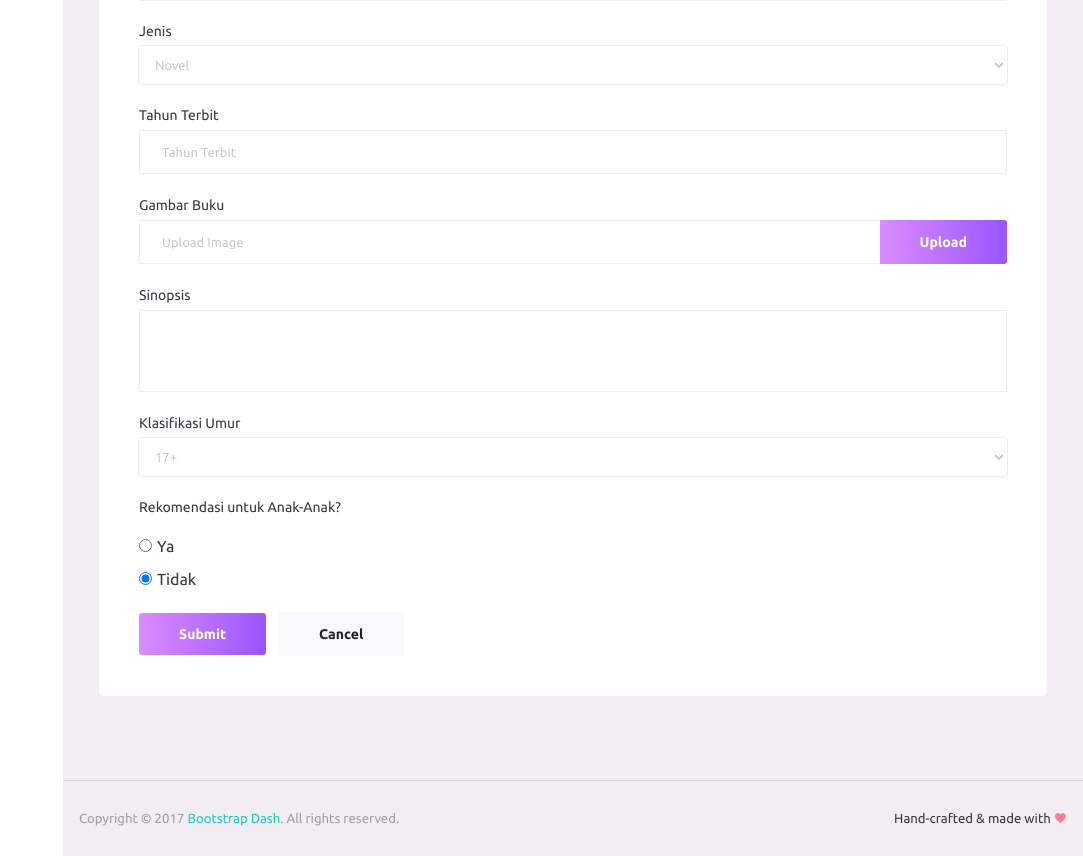
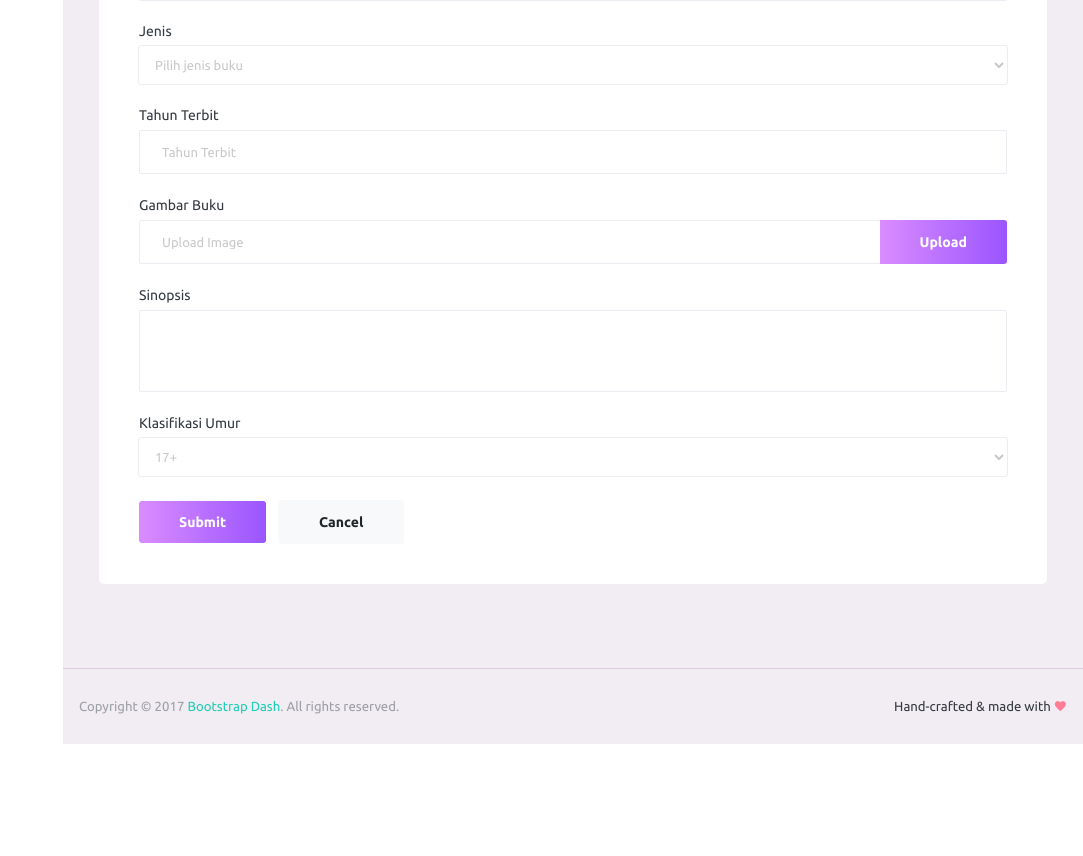
Before and after one commit to briant24/markiba, a PHP site: page /admin/pages/buku/tambah_buku.php in a window 1280 px wide. Shown: the part 721-1577 px from the top of the page, without its empty margins (197-1280 px from the left). After the commit the page ends 1465 px from the top, so only its background shows below. Run offline with PHP 8.4, Linux system fonts and the light colour scheme; the visitor is signed in with stand-in values (Sample User, id 1); data that the repository does not hold is empty; some libraries are stand-ins or nearby versions.

Commit message:
Feature: Drop Bahasa & Rekomendasi Drop bahasa & make jenis dynamically by category

```diff
--- a/admin/pages/buku/proses_tambah_buku.php
+++ b/admin/pages/buku/proses_tambah_buku.php
@@ -8,20 +8,18 @@ $nama_penulis = mysqli_real_escape_string($conn, $_POST['nama_penulis']);
 $tahun_terbit = mysqli_real_escape_string($conn, $_POST['tahun_terbit']);
 $id_kategori = mysqli_real_escape_string($conn, $_POST['id_kategori']);
 $jenis_buku = mysqli_real_escape_string($conn, $_POST['jenis_buku']);
-$id_bahasa = mysqli_real_escape_string($conn, $_POST['id_bahasa']);
 $sinopsis = mysqli_real_escape_string($conn, $_POST['sinopsis']);
 $isbn = mysqli_real_escape_string($conn, $_POST['ISBN']);
 $penerbit = mysqli_real_escape_string($conn, $_POST['id_penerbit']);
 $klasifikasi = mysqli_real_escape_string($conn, $_POST['klasifikasi']);
-$rekomendasi_anak = isset($_POST['rekomendasi_anak']) ? $_POST['rekomendasi_anak'] : 0;
 
 // Tangkap data file gambar
 $gambar = $_FILES['gambar']['tmp_name'];
 $gambar_content = addslashes(file_get_contents($gambar));
 
 // Query SQL untuk menambah data buku
-$sql = "INSERT INTO buku (ISBN, judul_buku, nama_penulis, tahun_terbit, id_kategori, gambar, sinopsis, jenis_buku, klasifikasi, rekomendasi_anak, bahasa, penerbit)
-        VALUES ('$isbn', '$judul_buku', '$nama_penulis', '$tahun_terbit', '$id_kategori', '$gambar_content', '$sinopsis', '$jenis_buku', '$klasifikasi', '$rekomendasi_anak', '$id_bahasa', '$penerbit')";
+$sql = "INSERT INTO buku (ISBN, judul_buku, nama_penulis, tahun_terbit, id_kategori, gambar, sinopsis, jenis_buku, klasifikasi, penerbit)
+        VALUES ('$isbn', '$judul_buku', '$nama_penulis', '$tahun_terbit', '$id_kategori', '$gambar_content', '$sinopsis', '$jenis_buku', '$klasifikasi', '$penerbit')";
 
 // Eksekusi query
 if (mysqli_query($conn, $sql)) {
--- a/admin/pages/buku/tambah_buku.php
+++ b/admin/pages/buku/tambah_buku.php
@@ -24,6 +24,46 @@ if (!isset($_SESSION['username'])) {
   <link rel="stylesheet" href="../../css/style.css">
   <!-- endinject -->
   <link rel="shortcut icon" href="../../images/Markiba.png" />
+  <script>
+    document.addEventListener("DOMContentLoaded", function() {
+    // Fungsi untuk mengubah opsi dropdown "Jenis Buku" berdasarkan pilihan "Kategori"
+    function updateJenisBuku() {
+        var kategoriSelect = document.getElementById("id_kategori");
+        var jenisBukuSelect = document.getElementById("jenis_buku");
+
+        // Hapus semua opsi terlebih dahulu
+        jenisBukuSelect.innerHTML = '';
+
+        // Ambil nilai yang dipilih dari dropdown "Kategori"
+        var selectedKategori = kategoriSelect.value;
+        // Tambahkan opsi berdasarkan nilai yang dipilih
+        switch (selectedKategori) {
+            case "1":
+                jenisBukuSelect.options.add(new Option("Novel", "Novel"));
+                jenisBukuSelect.options.add(new Option("Puisi", "Puisi"));
+                break;
+            case "2":
+                jenisBukuSelect.options.add(new Option("Pengembangan Diri", "Pengembangan Diri"));
+                break;
+            case "3":
+                jenisBukuSelect.options.add(new Option("Sejarah Umum", "Sejarah Umum"));
+                break;
+            case "8":
+                jenisBukuSelect.options.add(new Option("Cerita Rakyat", "Cerita Rakyat"));
+                jenisBukuSelect.options.add(new Option("Cerpen", "Cerpen"));
+                jenisBukuSelect.options.add(new Option("Dongeng", "Dongeng"));
+                jenisBukuSelect.options.add(new Option("Fabel", "Fabel"));
+                break;
+            default:
+                jenisBukuSelect.options.add(new Option("Pilih jenis buku", ""));
+        }
+    }
+    document.getElementById("id_kategori").addEventListener("change", updateJenisBuku);
+    updateJenisBuku();  // Call the function initially
+});
+
+</script>
+
 </head>
 <body>
   <div class="container-scroller">
@@ -115,9 +155,7 @@ if (!isset($_SESSION['username'])) {
                             <div class="form-group">
                                 <label for="jenis_buku">Jenis</label>
                                 <select class="form-control" id="jenis_buku" name="jenis_buku" required>
-                                  <option value="Novel">Novel</option>
-                                  <option value="Psikologi">Psikologi</option>
-                                  <option value="Sejarah">Sejarah</option>
+
                                 </select>
                             </div>
                             <div class="form-group">
@@ -145,15 +183,6 @@ if (!isset($_SESSION['username'])) {
                                   <option value="10">10+</option>
                                   <option value="0">Semua Umur</option>
                                 </select>
-                            </div>
-                            <div class="form-group">
-                              <label>Rekomendasi untuk Anak-Anak?</label><br>
-                              <div class="form-check form-check-inline">
-                                  <input class="form-check-input" type="radio" name="rekomendasi_anak" id="rekomendasi_anak_ya" value="1">Ya
-                              </div>
-                              <div class="form-check form-check-inline">
-                                  <input class="form-check-input" type="radio" name="rekomendasi_anak" id="rekomendasi_anak_tidak" value="0" checked>Tidak
-                              </div>
                             </div>
                             <button type="submit" class="btn btn-gradient-primary mr-2">Submit</button>
                             <a href="buku.php" class="btn btn-light">Cancel</a>
```
